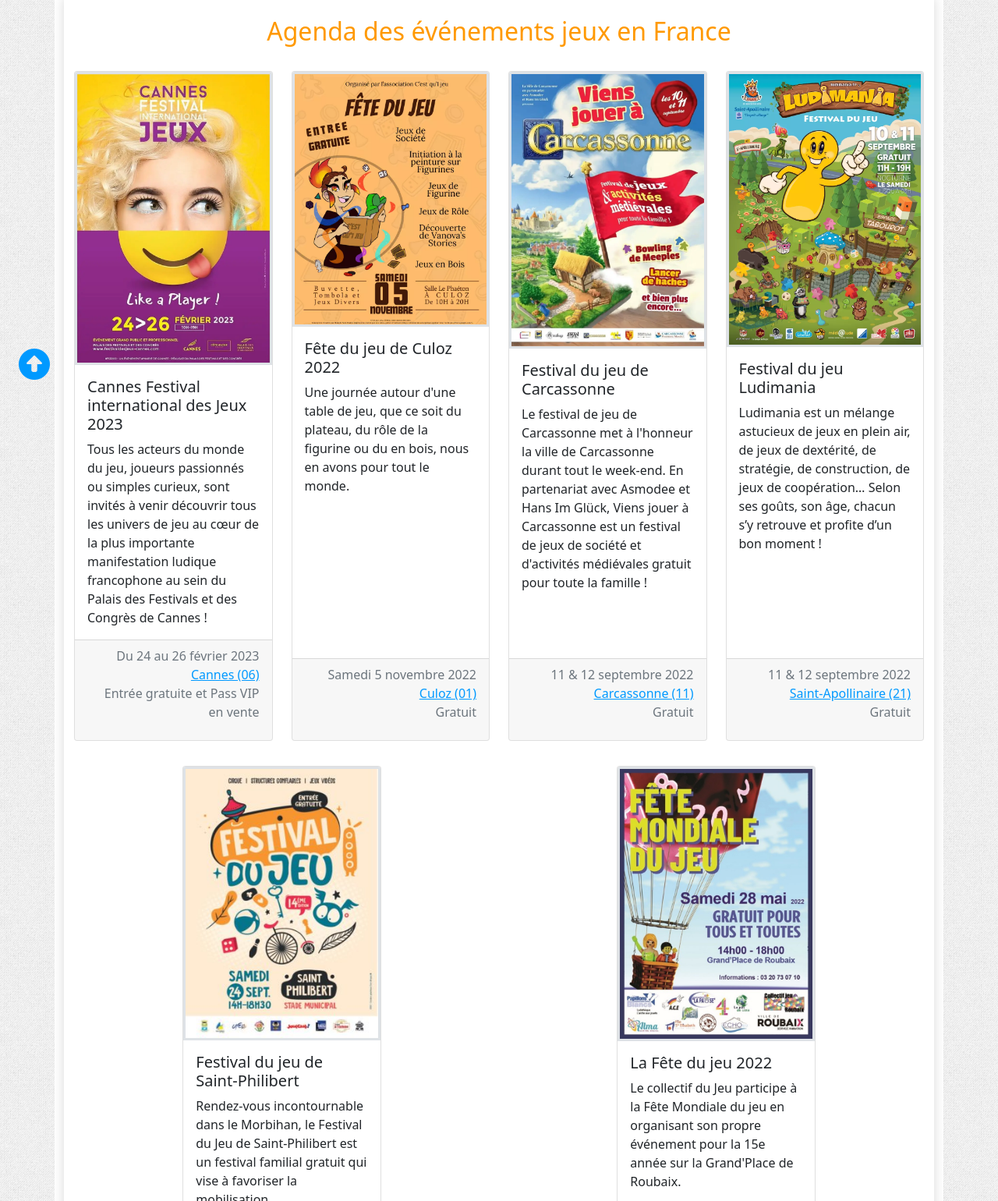
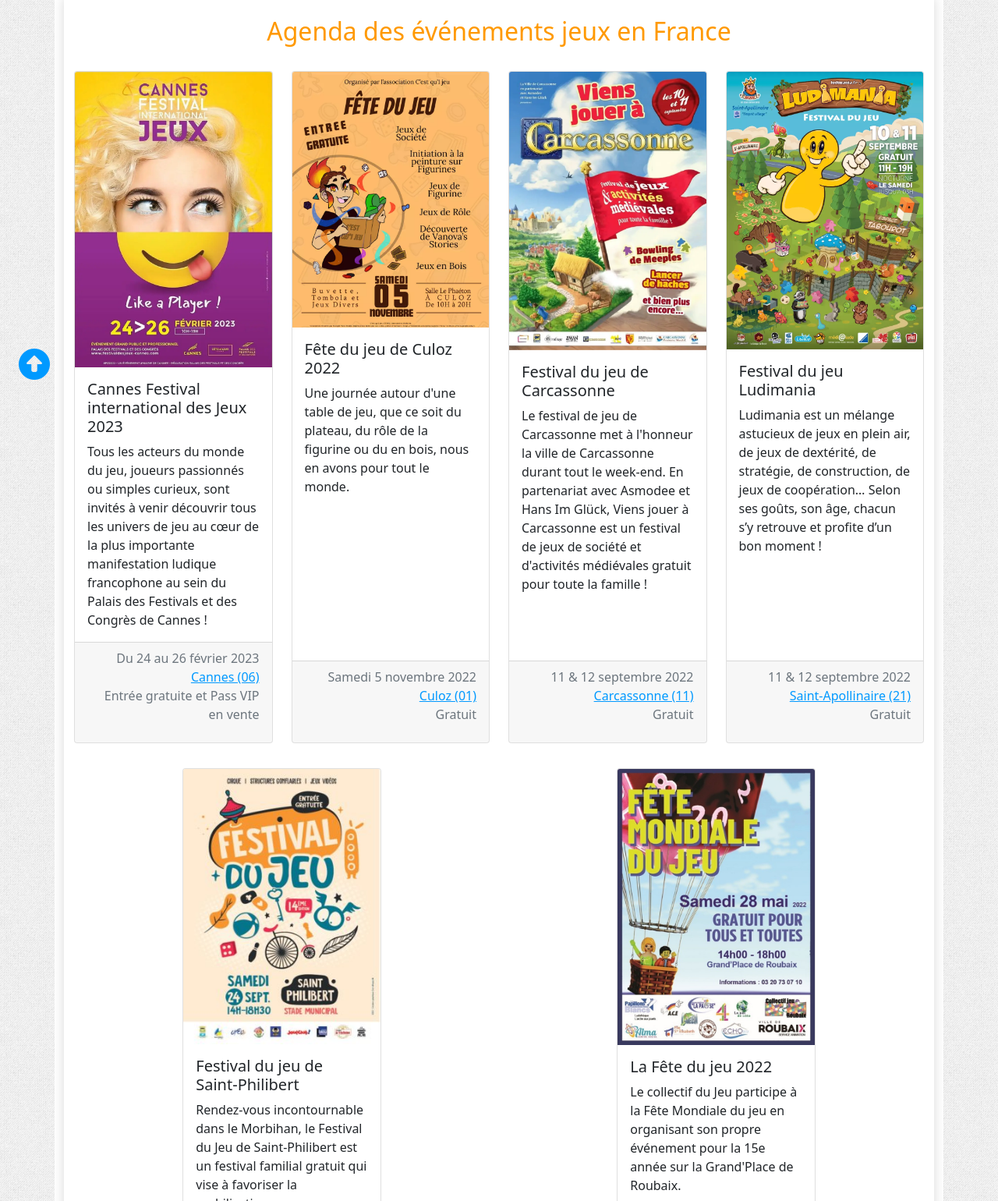
Before and after one commit to E-IckArt/ainterlude, a website: page agenda.html in a window 1280 px wide. Shown: the part 288-1828 px from the top of the page at 78% size. Drawn offline with nearby package versions, Linux system fonts and the light colour scheme; a web font is replaced by a local one.

Commit message:
WAVE - Update accessibility

```diff
--- a/agenda.html
+++ b/agenda.html
@@ -350,7 +350,7 @@
                         <a href="assets/images/jeux_cannes.webp"
                             ><img
                                 src="assets/images/jeux_cannes.webp"
-                                class="card-img-top border border-3"
+                                class="card-img-top"
                                 alt="Affiche Festival International des Jeux Cannes"
                                 title="Cliquez pour agrandir l'image"
                         /></a>
@@ -389,7 +389,7 @@
                         <a href="assets/images/jeux_culoz.webp"
                             ><img
                                 src="assets/images/jeux_culoz.webp"
-                                class="card-img-top border border-3"
+                                class="card-img-top"
                                 alt="Affiche Fête du jeu de Culoz"
                                 title="Cliquez pour agrandir l'image"
                         /></a>
@@ -425,7 +425,7 @@
                         <a href="assets/images/jeux_carcasonne.webp"
                             ><img
                                 src="assets/images/jeux_carcasonne.webp"
-                                class="card-img-top border border-3"
+                                class="card-img-top"
                                 alt="Affiche festival du jeu de Carcassonne"
                                 title="Cliquez pour agrandir l'image"
                         /></a>
@@ -464,7 +464,7 @@
                         <a href="assets/images/jeux_ludimania.webp"
                             ><img
                                 src="assets/images/jeux_ludimania.webp"
-                                class="card-img-top border border-3"
+                                class="card-img-top"
                                 alt="Affiche festival du jeu Ludimania"
                                 title="Cliquez pour agrandir l'image"
                         /></a>
@@ -502,7 +502,7 @@
                         <a href="assets/images/jeux_st_philibert.jpg"
                             ><img
                                 src="assets/images/jeux_st_philibert.jpg"
-                                class="card-img-top border border-3"
+                                class="card-img-top"
                                 alt="Affiche fête du jeu St Philibert"
                                 title="Cliquez pour agrandir l'image"
                         /></a>
@@ -541,7 +541,7 @@
                         <a href="assets/images/jeux_roubaix.jpg"
                             ><img
                                 src="assets/images/jeux_roubaix.jpg"
-                                class="card-img-top border border-3"
+                                class="card-img-top"
                                 alt="Affiche fête du jeu Roubaix"
                                 title="Cliquez pour agrandir l'image"
                         /></a>
@@ -594,12 +594,12 @@
                             <a href="" class="nav-link">Plan du site</a>
                         </li>
                         <li class="nav-item mb-2 mx-4">
-                            <a href="mentions-legales.html" class="nav-link"
+                            <a href="./mentions-legales.html" class="nav-link"
                                 >Mentions Légales</a
                             >
                         </li>
                         <li class="nav-item mb-2 mx-4">
-                            <a href="infos-pratiques.html" class="nav-link"
+                            <a href="./infos-pratiques.html" class="nav-link"
                                 >Infos Pratiques
                                 <i class="fa-solid fa-phone me-2"></i>
                                 <i class="fa-solid fa-location-dot me-2"></i>
@@ -617,7 +617,7 @@
                     </ul>
                 </div>
             </nav>
-            <div class="mb-4 mx-4 fixed-bottom">
+            <div class="col-1 mb-4 ms-4 fixed-bottom">
                 <a href="#header"><i class="fa-solid fa-circle-up fs-1"></i></a>
             </div>
         </footer>
```
Also changed, not shown: accueil-petits-parents.html (+3 -3 lines), accueil-tout-public.html (+1 -1 lines), accueillir-un-groupe.html (+1 -1 lines), devenir-adherent.html (+1 -1 lines), index.html (+1 -1 lines), infos-pratiques.html (+1 -1 lines), mentions-legales.html (+1 -1 lines), nous-contacter.html (+8 -4 lines), qui-sommes-nous.html (+1 -1 lines), soirees-jeux.html (+1 -1 lines).
